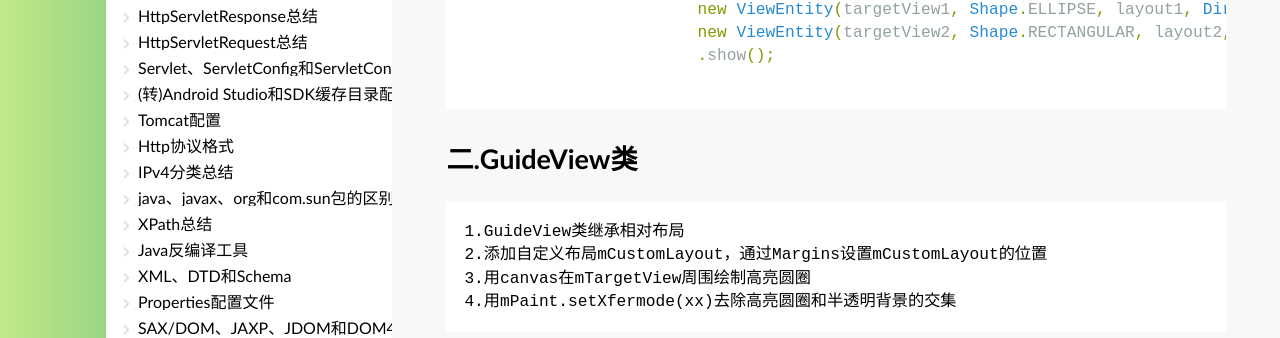
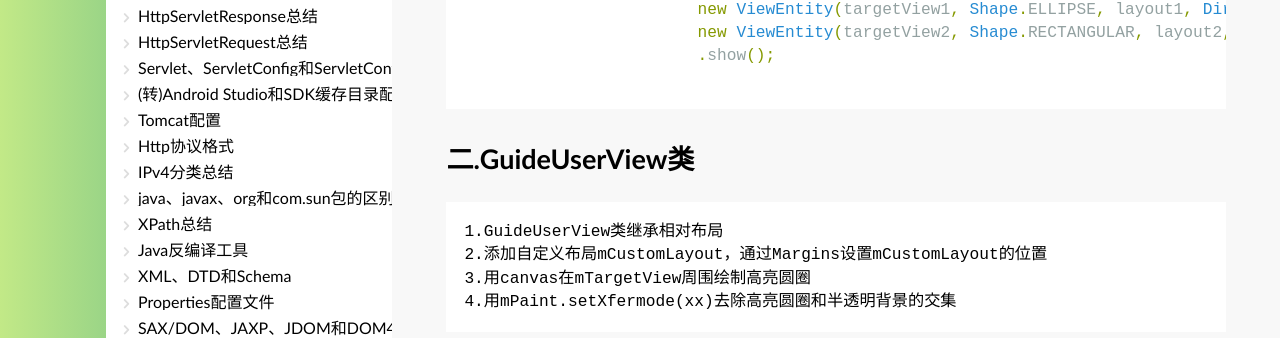
Before and after one commit to lioilwin/lioilwin.github.io, a Jekyll site: the page built from _posts/2017-03-27-Android-GuideUser.md, in a window 1280 px wide. Shown: the part 934-1272 px from the top of the page. Built offline with Jekyll 4.4.1, drawn with Linux system fonts in a browser that asks for light colours; some web fonts are replaced; comment, search, counter and statistics services are not loaded.

Commit message:
Signed-off-by: life <life>

````diff
--- a/_posts/2017-03-27-Android-GuideUser.md
+++ b/_posts/2017-03-27-Android-GuideUser.md
@@ -44,9 +44,9 @@ tags: Android
 
 ```
 
-# 二.GuideView类
+# 二.GuideUserView类
 
-	1.GuideView类继承相对布局
+	1.GuideUserView类继承相对布局
 	2.添加自定义布局mCustomLayout，通过Margins设置mCustomLayout的位置
 	3.用canvas在mTargetView周围绘制高亮圆圈
 	4.用mPaint.setXfermode(xx)去除高亮圆圈和半透明背景的交集
````
